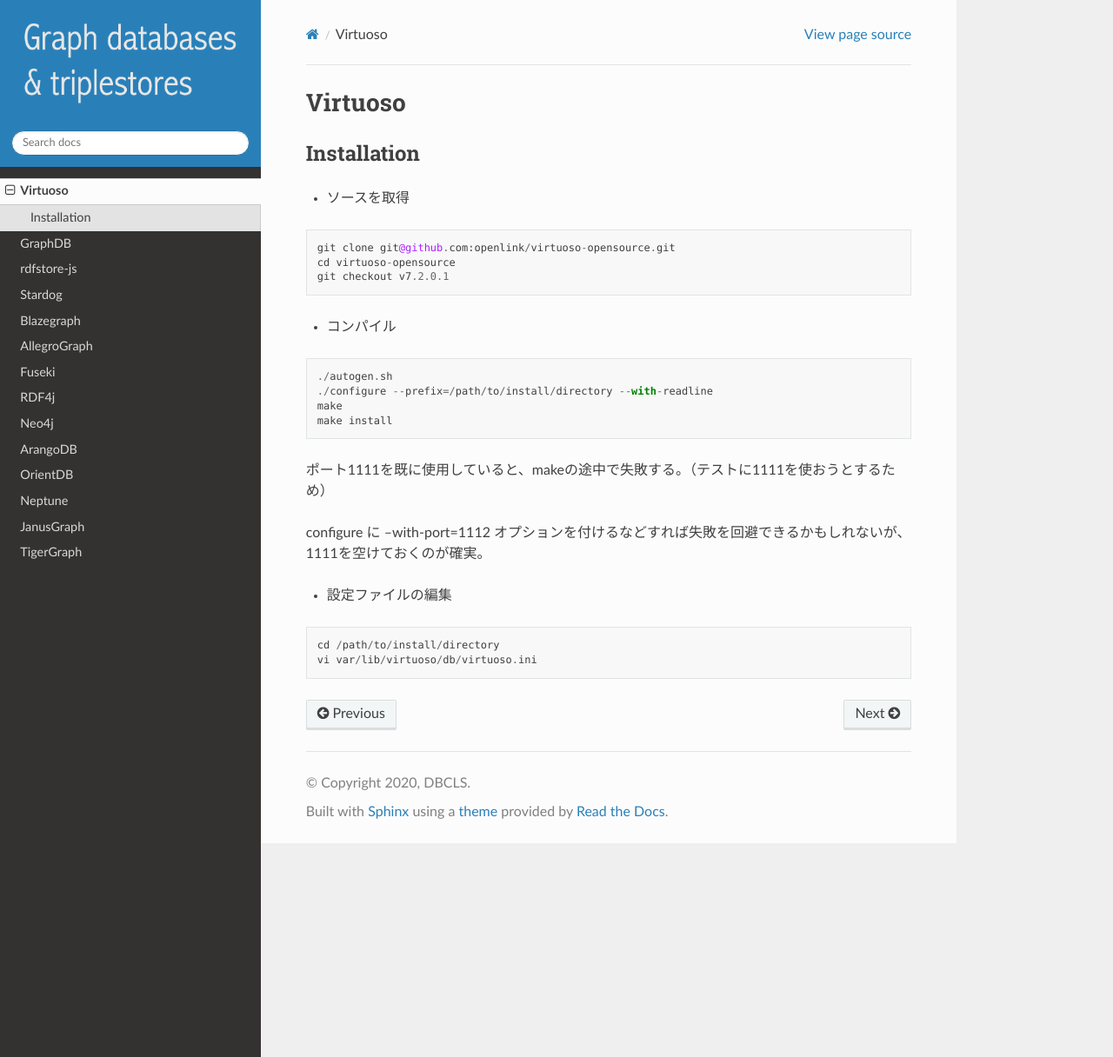
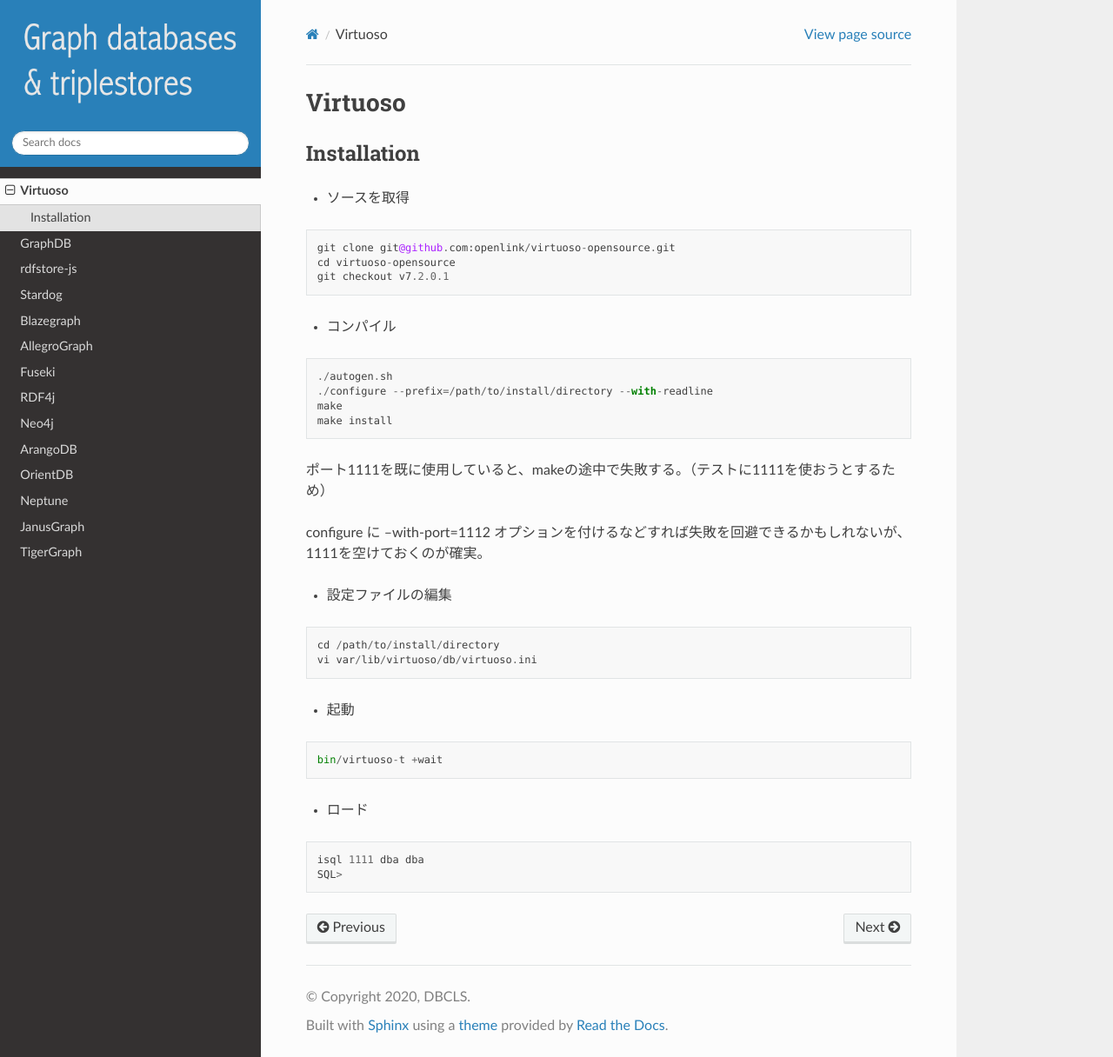
Before and after one commit to dbcls/graphdbs, a Sphinx documentation site: the page built from docs/md/virtuoso.md, in a window 1280 px wide and 1216 px high. Shown: the whole window at 87% size. Built offline with Sphinx 7.4.7 and the Read the Docs theme 2.0.0, drawn with Linux system fonts in a browser that asks for light colours.

Commit message:
Update virtuoso.md

````diff
--- a/docs/md/virtuoso.md
+++ b/docs/md/virtuoso.md
@@ -22,3 +22,12 @@
 cd /path/to/install/directory
 vi var/lib/virtuoso/db/virtuoso.ini
 ```
+* 起動
+```
+bin/virtuoso-t +wait
+```
+* ロード
+```
+isql 1111 dba dba
+SQL>
+```
````
